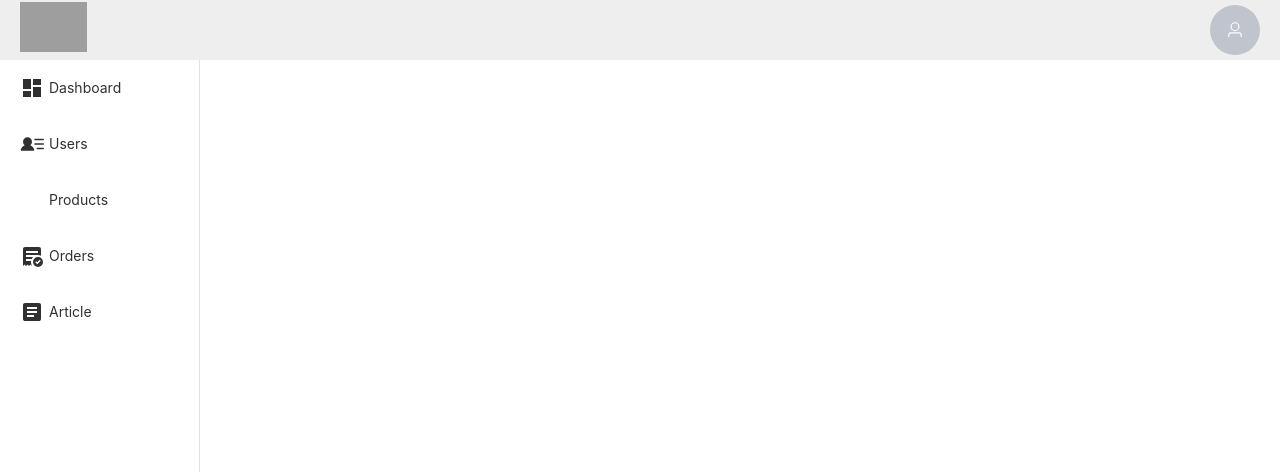
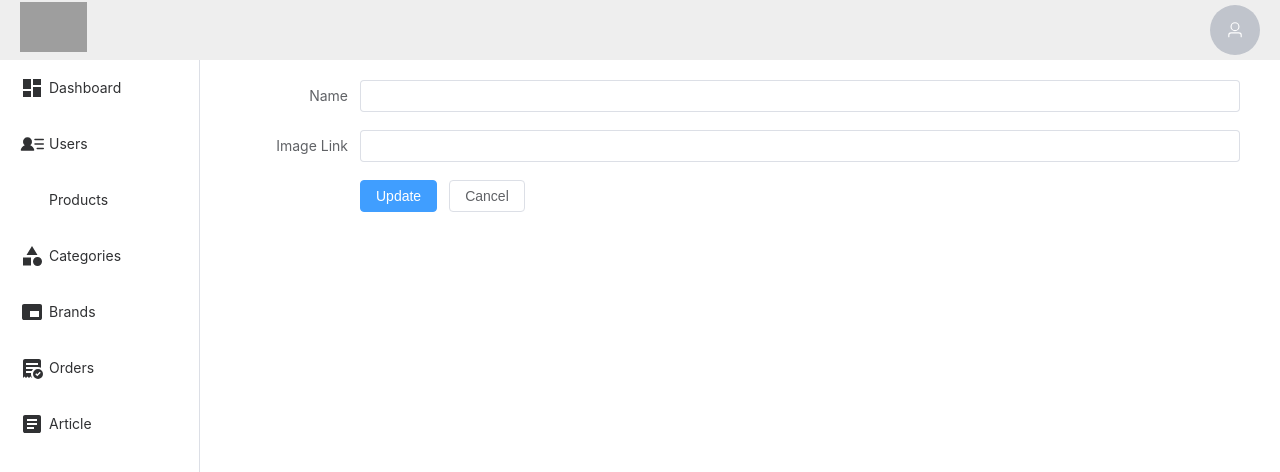
Before and after one commit to hwynand/vue3-admin-elementplus, a Vue app: page /categories/1 in a window 1280 px wide. Shown: the top 472 px of the page. Built offline with nearby package versions, Linux system fonts and the light colour scheme; sample sign-in values are in the browser's storage; grey boxes are pictures that could not be loaded; some icons are missing.

Commit message:
add creating category form

```diff
--- /dev/null
+++ b/src/components/CategoryDetail.vue
@@ -0,0 +1,66 @@
+<script setup lang="ts">
+import { reactive, ref, computed } from 'vue'
+import { useRoute, useRouter } from 'vue-router'
+import { ElMessage } from 'element-plus'
+
+import { useCategoriesStore } from '@/stores/category'
+
+const route = useRoute()
+const router = useRouter()
+const categoryStore = useCategoriesStore()
+
+const categoryFormData = reactive({
+  name: '',
+  image: '',
+})
+const categoryId = ref()
+
+const isCreating = computed(() => {
+  const slug = route.params.slug
+  if (slug === 'create') {
+    return true
+  } else {
+    categoryId.value = slug
+    return false
+  }
+})
+
+async function onSubmit() {
+  if (isCreating) {
+    const res = await categoryStore.createCategory(categoryFormData)
+    if (res?.statusText === 'OK') {
+      router.push('/categories')
+    } else {
+      ElMessage.error('Oops, some thing went wrong.')
+    }
+  } else {
+
+  }
+}
+
+function onCancel() {
+
+}
+</script>
+
+<template>
+  <el-form :model="categoryFormData" label-width="120px">
+    <el-form-item label="Name">
+      <el-input v-model="categoryFormData.name" />
+    </el-form-item>
+    <el-form-item label="Image Link">
+      <el-input v-model="categoryFormData.image" />
+    </el-form-item>
+    <el-form-item>
+      <el-button type="primary" @click="onSubmit">{{ isCreating ? 'Create' : 'Update' }}</el-button>
+      <el-button @click="onCancel">Cancel</el-button>
+    </el-form-item>
+  </el-form>
+</template>
+
+<style scoped>
+.el-form {
+  margin: auto;
+  max-width: 1000px;
+}
+</style>
--- a/src/constants/sidebar.ts
+++ b/src/constants/sidebar.ts
@@ -19,12 +19,24 @@ export const MENU = [
   },
   {
     index: "4",
+    icon: "material-symbols:category",
+    to: '/categories',
+    name: 'Categories'
+  },
+  {
+    index: "5",
+    icon: "material-symbols:branding-watermark",
+    to: '/brands',
+    name: 'Brands'
+  },
+  {
+    index: "6",
     icon: "material-symbols:order-approve",
     to: '/orders',
     name: 'Orders'
   },
   {
-    index: "5",
+    index: "7",
     icon: "material-symbols:article",
     to: '/articles',
     name: 'Article'
--- a/src/router/index.ts
+++ b/src/router/index.ts
@@ -27,6 +27,16 @@ const router = createRouter({
       component: () => import('../views/ProductsView.vue')
     },
     {
+      path: '/categories',
+      name: 'category list',
+      component: () => import('../views/CategoryListView.vue')
+    },
+    {
+      path: '/categories/:slug',
+      name: 'category detail',
+      component: () => import('../views/CategoryDetailView.vue')
+    },
+    {
       path: '/orders',
       name: 'orders',
       component: () => import('../views/OrdersView.vue')
--- a/src/stores/category.ts
+++ b/src/stores/category.ts
@@ -1,6 +1,6 @@
 import { defineStore } from 'pinia'
 
-import type { ICategory } from '@/interfaces'
+import type { ICategory, ICategoryCreate } from '@/interfaces'
 import { api } from '@/utils'
 
 export const useCategoriesStore = defineStore('categories', {
@@ -15,6 +15,14 @@ export const useCategoriesStore = defineStore('categories', {
       } catch (error) {
         console.error('Category store E: ', error)
       }
+    },
+    async createCategory(dataCreate: ICategoryCreate) {
+      try {
+        const res = await api.post('/categories', {...dataCreate})
+        return res
+      } catch (error) {
+        console.error('Create category E:', error)
+      }
     }
   }
 })
--- /dev/null
+++ b/src/views/CategoryDetailView.vue
@@ -0,0 +1,7 @@
+<script setup lang="ts">
+import CategoryDetail from '@/components/CategoryDetail.vue'
+</script>
+
+<template>
+  <category-detail />
+</template>
```
Also changed, not shown: src/interfaces/products.ts (+5 -2 lines).
